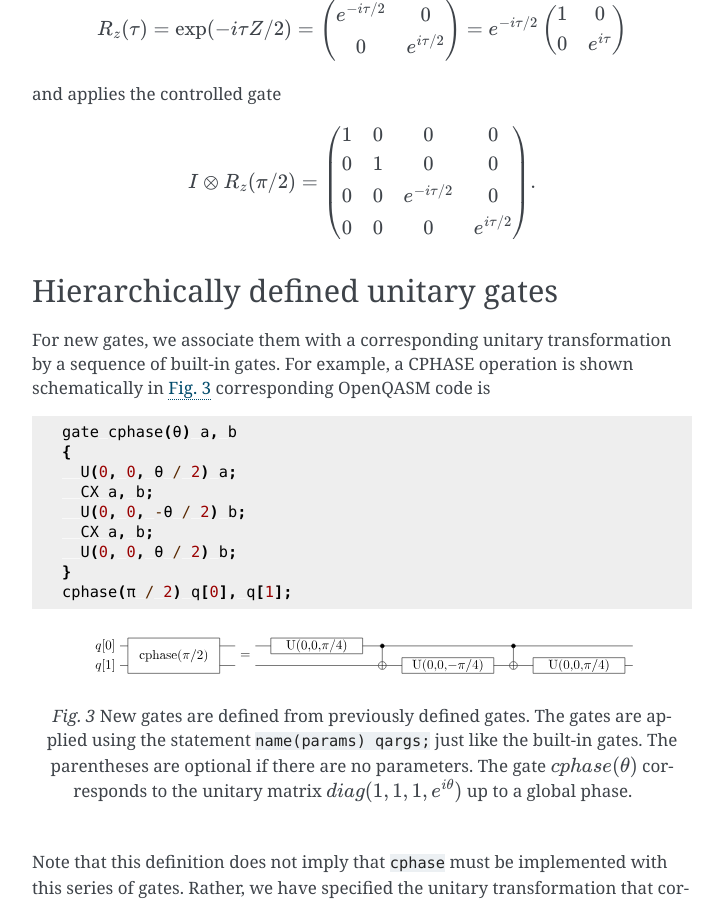
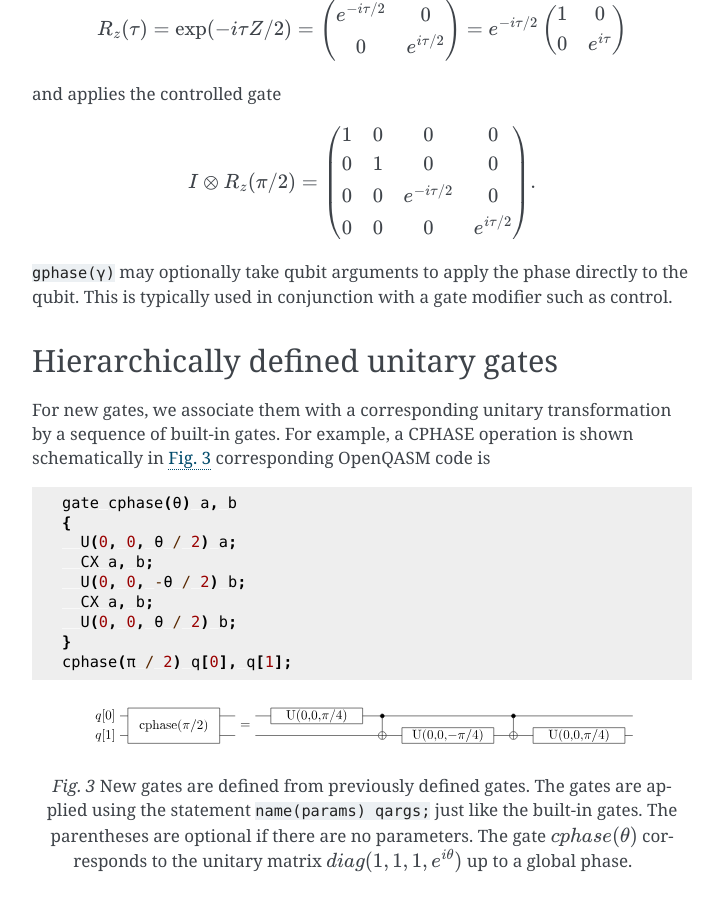
Before and after one commit to openqasm/openqasm, a Sphinx documentation site: the page built from source/language/gates.rst, in a window 1280 px wide and 900 px high, scrolled down 3081 px. Shown: the whole window, without its empty margins (388-1111 px from the left). Built offline with Sphinx 7.4.7, drawn with Linux system fonts in a browser that asks for light colours; cross-references to code outside the pages are shown as plain code.

```diff
--- a/source/language/gates.rst
+++ b/source/language/gates.rst
@@ -163,6 +163,8 @@ and applies the controlled gate
   0 & 0 & e^{-i\tau/2} & 0 \\
   0 & 0 & 0 & e^{i\tau/2} \end{array}\right).
 
+``gphase(γ)`` may optionally take qubit arguments to apply the phase directly to the qubit. This is
+typically used in conjunction with a gate modifier such as control.
 
 .. _sec:macros:
 
```
Also changed, not shown: 3 other files.
